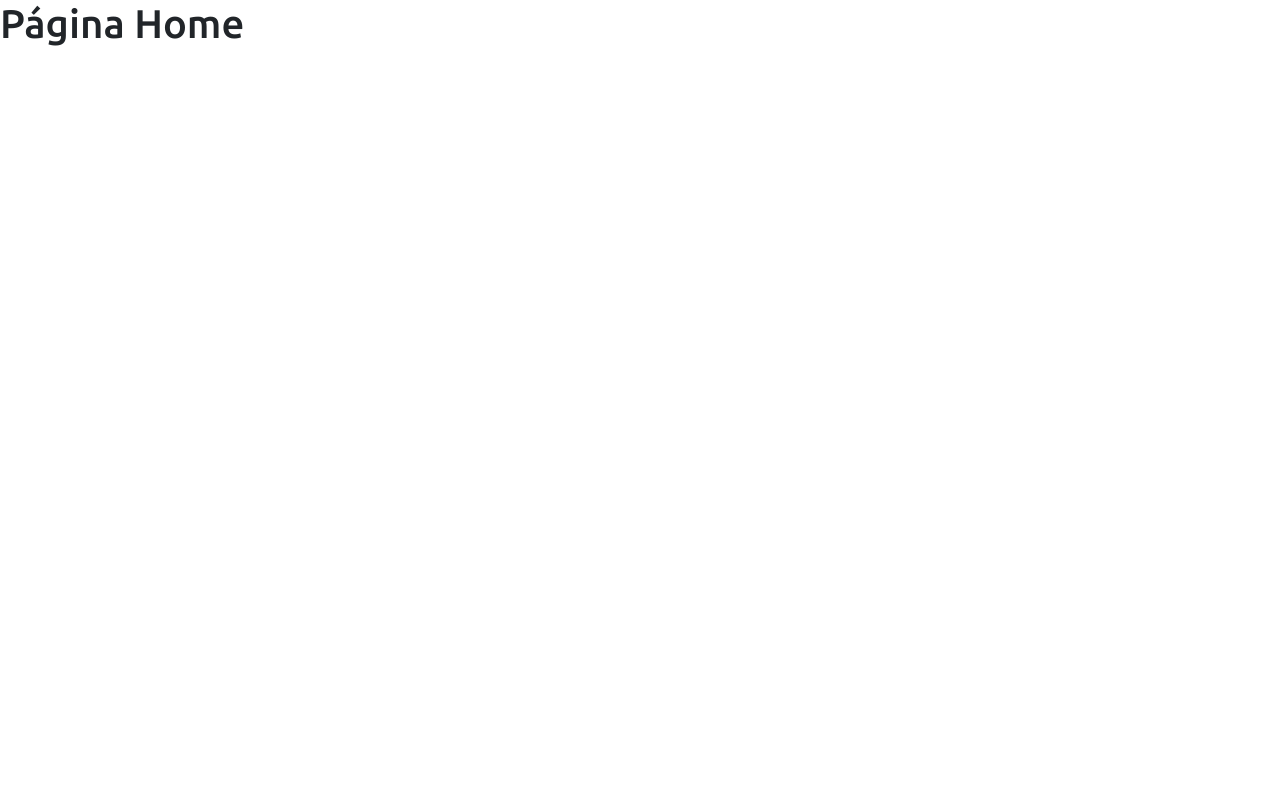
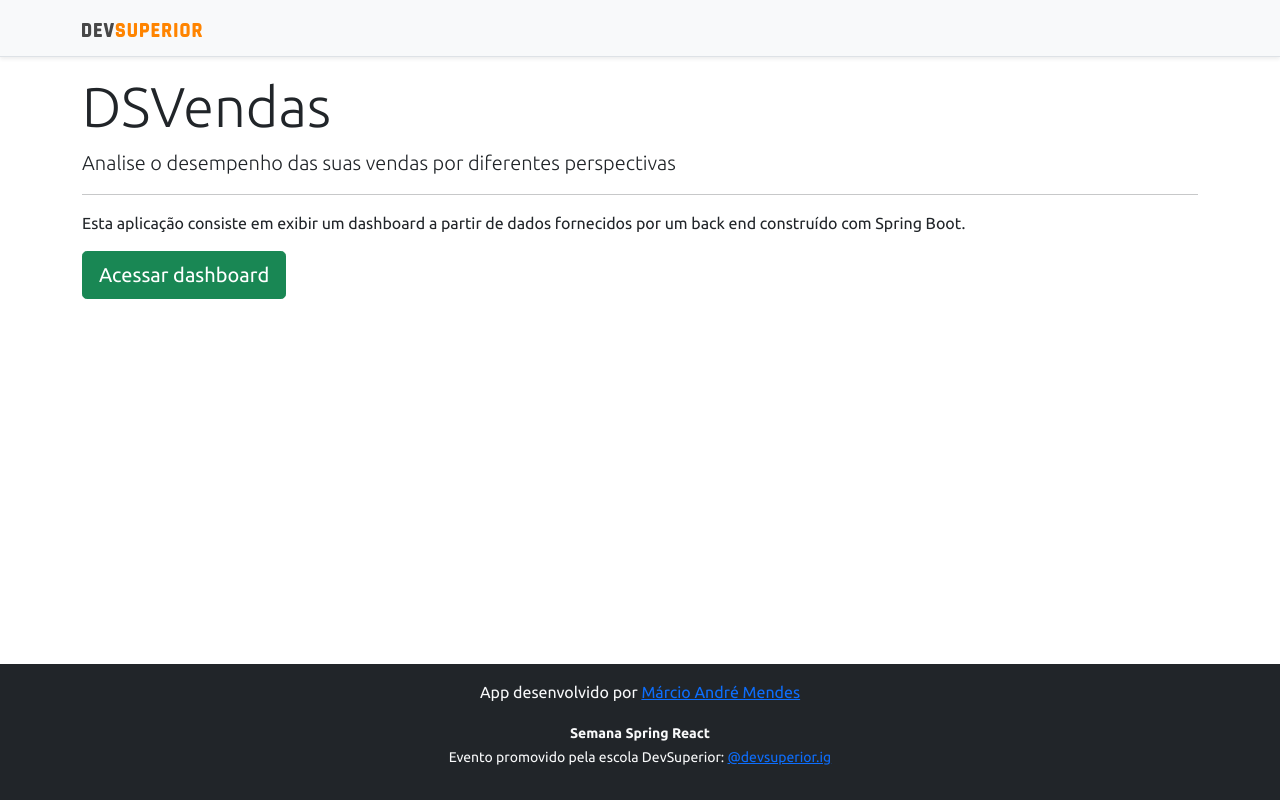
Before and after one commit to MarcioAndre3767/projeto-sds4, a React (Create React App) app in the folder frontend/: page / in a window 1280 px wide. Built offline with nearby package versions, Linux system fonts and the light colour scheme.

Commit message:
Home, navigation

```diff
--- a/frontend/src/Routes.tsx
+++ b/frontend/src/Routes.tsx
@@ -24,3 +24,5 @@
 }
 
 export default Routes;
+
+//3 video 16m
--- a/frontend/src/components/NavBar/index.tsx
+++ b/frontend/src/components/NavBar/index.tsx
@@ -1,11 +1,15 @@
 import logo from 'assets/img/ds-dark.svg';
+import { Link } from 'react-router-dom';
 
 const NavBar = () => {
     return (
         <div className="d-flex flex-column flex-md-row align-items-center p-3 px-md-4 mb-3 bg-light border-bottom shadow-sm">
             <div className="container">
                 <nav className="my-2 my-md-0 mr-md-3">
-                    <img src={logo} alt="DevMam" width="150" height="140" />
+                    <Link to="/">
+                        <img src={logo} alt="DevMam" width="120" />
+                    </Link>
+
                 </nav>
             </div>
         </div>
--- a/frontend/src/pages/Home/index.tsx
+++ b/frontend/src/pages/Home/index.tsx
@@ -1,8 +1,29 @@
+import Footer from "components/Footer";
+import NavBar from "components/NavBar";
+import { Link } from "react-router-dom";
+
 const Home = () => {
     return (
-        <div>
-            <h1>Página Home</h1>
-        </div>
+
+        <>
+            <NavBar />
+
+            <div className="container">
+                <div className="jumbotron">
+                    <h1 className="display-4">DSVendas</h1>
+                    <p className="lead">Analise o desempenho das suas vendas por diferentes perspectivas</p>
+                    <hr />
+                    <p>Esta aplicação consiste em exibir um dashboard a partir de dados fornecidos por um back end construído com Spring Boot.</p>
+
+                    <Link className="btn btn-success btn-lg" to="/dashboard">
+                        Acessar dashboard
+                    </Link>
+                </div>
+            </div>
+
+            <Footer />
+        </>
+
     );
 }
 
```
